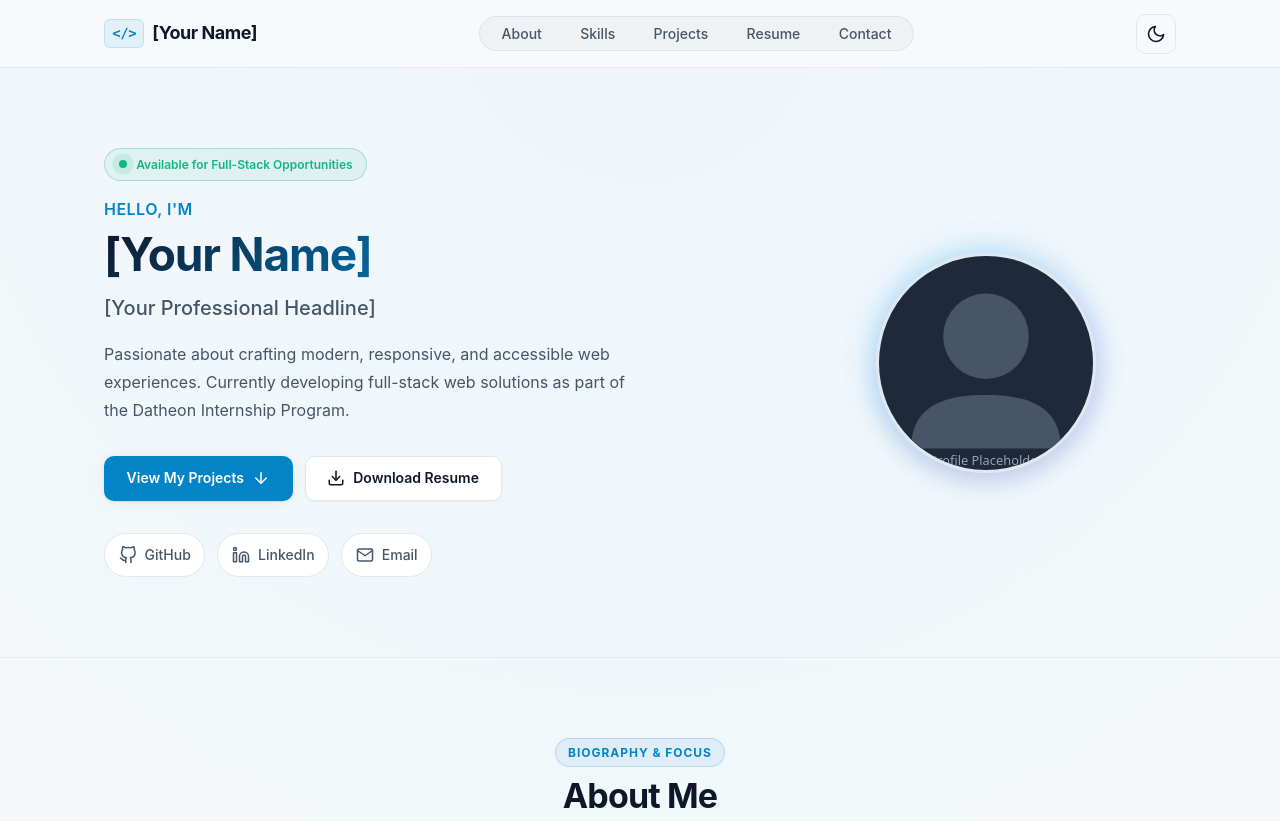
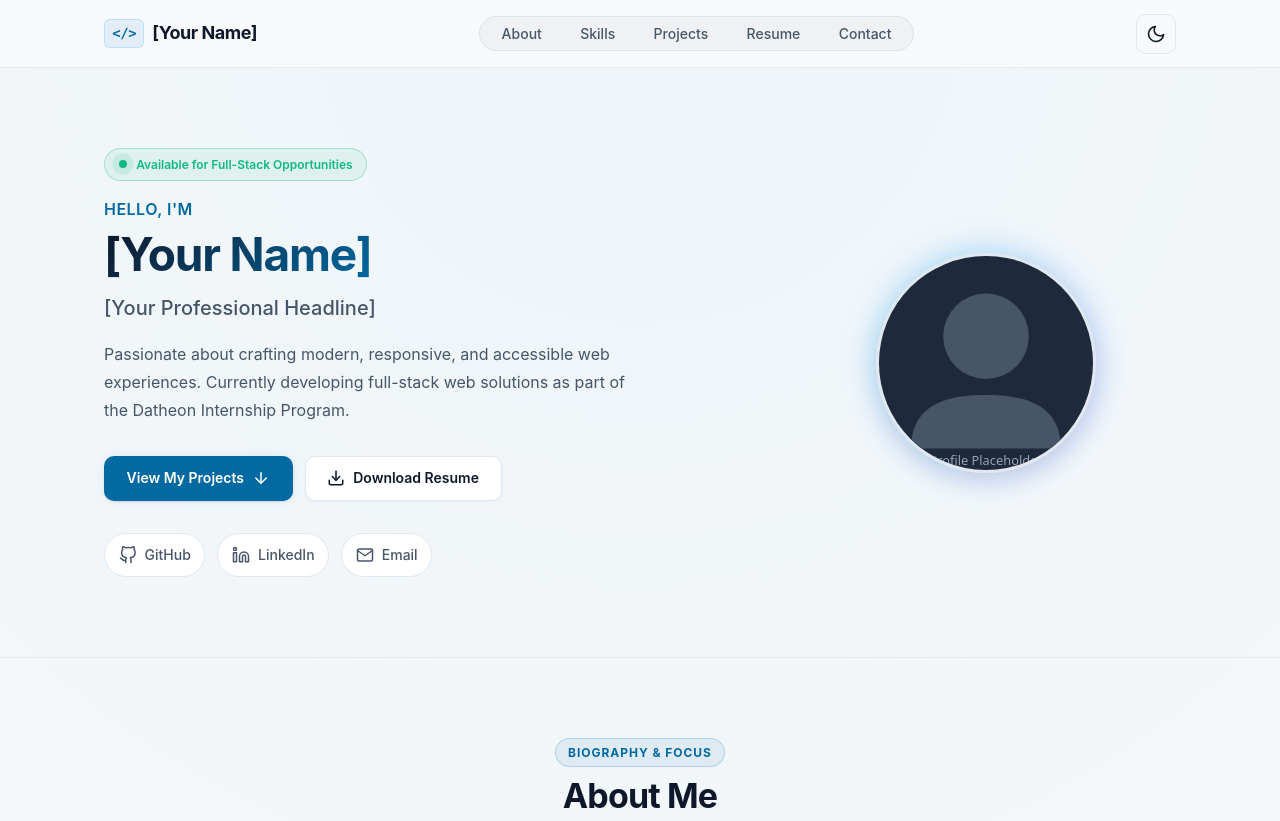
Before and after one commit to SareachGenZ/Datheon_Full_Stack_Web_Development_Internship, a plain HTML site: page index.html in a window 1280 px wide. Shown: the top 821 px of the page. Drawn offline with Linux system fonts and the light colour scheme.

Commit message:
fix(a11y): elevate light theme accent tokens to #0369a1 for strict WCAG 2.2 AA contrast compliance

```diff
--- a/css/style.css
+++ b/css/style.css
@@ -119,27 +119,27 @@
   --color-text-secondary: #475569;      /* Slate 600 - Secondary text (> 5.5:1 ratio) */
   --color-text-muted: #64748b;          /* Slate 500 */
 
-  --color-accent: #0284c7;              /* Sky 600 (> 4.6:1 ratio) */
-  --color-accent-hover: #0369a1;        /* Sky 700 */
-  --color-accent-subtle: rgba(2, 132, 199, 0.08);
-  --color-accent-glow: rgba(2, 132, 199, 0.15);
-  --color-focus-ring: rgba(2, 132, 199, 0.4);
+  --color-accent: #0369a1;              /* Sky 700 - 5.67:1 contrast on canvas (WCAG AA > 4.5:1) */
+  --color-accent-hover: #075985;        /* Sky 800 - 7.56:1 contrast */
+  --color-accent-subtle: rgba(3, 105, 161, 0.08);
+  --color-accent-glow: rgba(3, 105, 161, 0.15);
+  --color-focus-ring: rgba(3, 105, 161, 0.4);
 
   /* Button Tokens (WCAG 2.2 AA Contrast Guarantee) */
-  --color-btn-primary-bg: #0284c7;
-  --color-btn-primary-text: #ffffff;    /* 4.63:1 contrast against #0284c7 */
-  --color-btn-primary-hover-bg: #0369a1;
+  --color-btn-primary-bg: #0369a1;      /* 5.93:1 contrast against white text */
+  --color-btn-primary-text: #ffffff;
+  --color-btn-primary-hover-bg: #075985; /* 7.56:1 contrast against white text */
   --color-btn-primary-hover-text: #ffffff;
-  --color-btn-outline-text: #0284c7;
-  --color-btn-outline-hover-bg: rgba(2, 132, 199, 0.08);
-  --color-btn-outline-hover-text: #0369a1;
+  --color-btn-outline-text: #0369a1;
+  --color-btn-outline-hover-bg: rgba(3, 105, 161, 0.08);
+  --color-btn-outline-hover-text: #075985;
 
   --color-border: #e2e8f0;              /* Slate 200 */
-  --color-border-hover: #0284c7;        /* Sky 600 */
+  --color-border-hover: #0369a1;        /* Sky 700 */
   --color-border-subtle: rgba(15, 23, 42, 0.06);
 
   --color-status-active-bg: #e0f2fe;    /* Sky 100 */
-  --color-status-active-text: #0284c7;  /* Sky 600 */
+  --color-status-active-text: #0369a1;  /* Sky 700 (4.79:1 contrast on #e0f2fe) */
   --color-status-active-border: #bae6fd;
   --color-status-concept-bg: #f1f5f9;   /* Slate 100 */
   --color-status-concept-text: #475569; /* Slate 600 */
@@ -218,7 +218,7 @@ body {
 }
 
 [data-theme="light"] body {
-  background-image: radial-gradient(circle at 50% 0%, rgba(2, 132, 199, 0.04), transparent 45%);
+  background-image: radial-gradient(circle at 50% 0%, rgba(3, 105, 161, 0.04), transparent 45%);
 }
 
 img,
@@ -348,7 +348,7 @@ a:hover {
 }
 
 [data-theme="light"] .section-tag {
-  border-color: rgba(2, 132, 199, 0.2);
+  border-color: rgba(3, 105, 161, 0.2);
 }
 
 .section-title {
@@ -793,7 +793,7 @@ a:hover {
 }
 
 [data-theme="light"] .highlight-icon {
-  border-color: rgba(2, 132, 199, 0.2);
+  border-color: rgba(3, 105, 161, 0.2);
 }
 
 .highlight-body {
@@ -1194,7 +1194,7 @@ a:hover {
 }
 
 [data-theme="light"] .contact-icon {
-  border-color: rgba(2, 132, 199, 0.2);
+  border-color: rgba(3, 105, 161, 0.2);
 }
 
 .contact-card-title {
```
